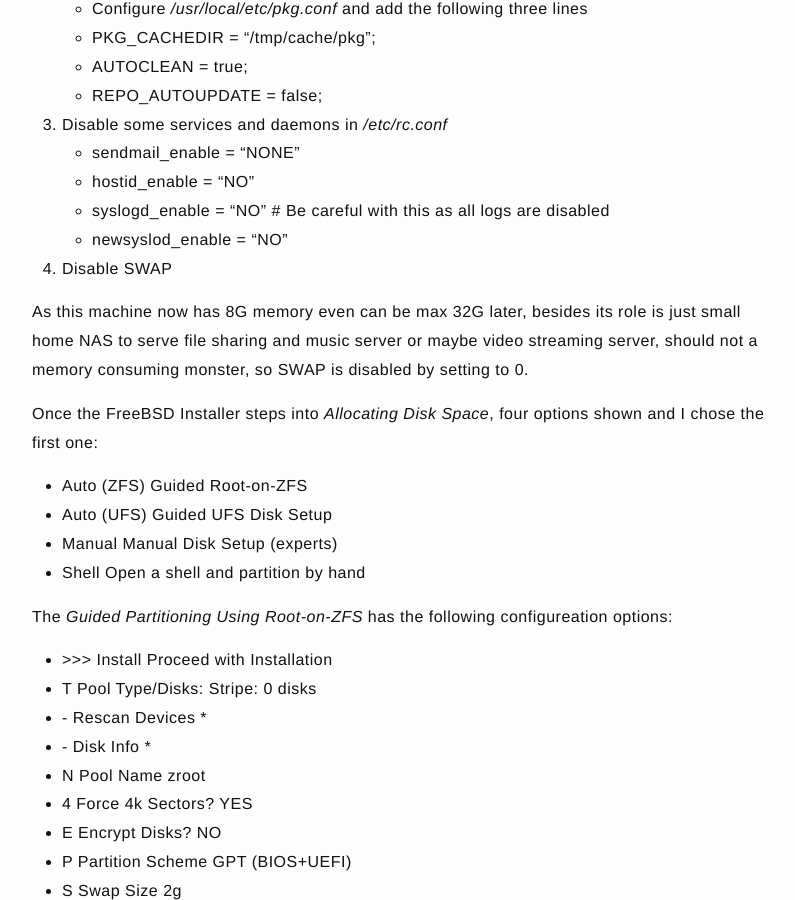
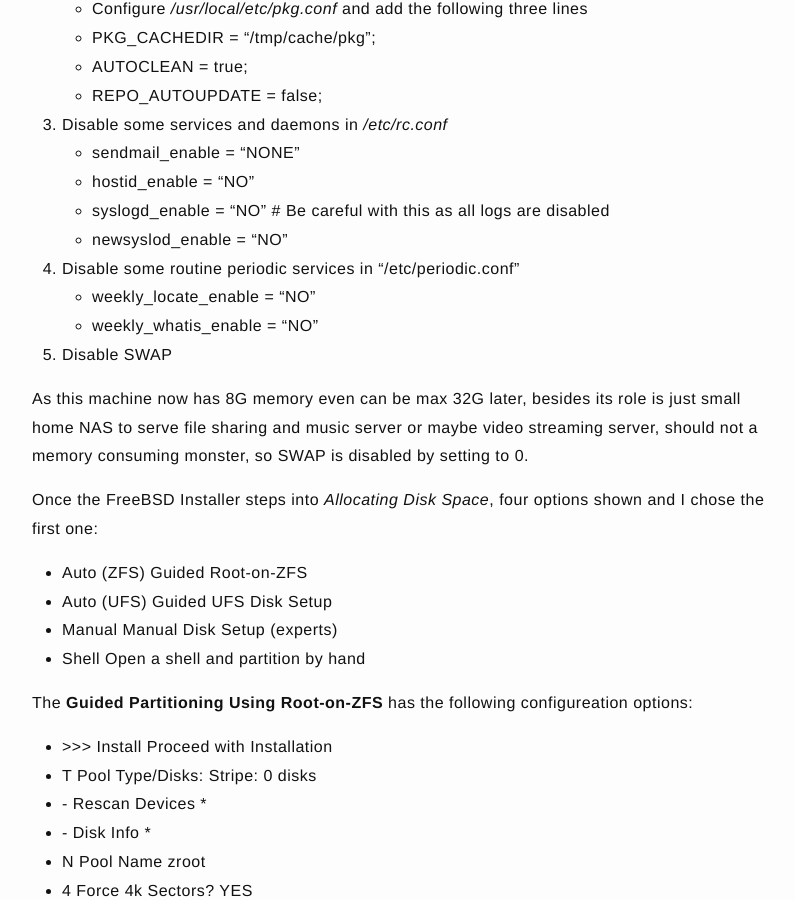
Before and after one commit to jazzi/jazzi.github.io, a Jekyll site: the page built from _posts/2023-12-21-hpe-microserver-gen10-with-freebsd.md, in a window 1280 px wide and 900 px high, scrolled down 1593 px. Shown: the whole window, without its empty margins (238-1033 px from the left). Built offline with Jekyll 4.4.1, drawn with Linux system fonts in a browser that asks for light colours.

Commit message:
fix small errors

```diff
--- a/_posts/2023-12-21-hpe-microserver-gen10-with-freebsd.md
+++ b/_posts/2023-12-21-hpe-microserver-gen10-with-freebsd.md
@@ -56,7 +56,10 @@ There is a 128G SSD there, it's good choice for OS installation however I decide
   * hostid_enable = "NO"
   * syslogd_enable = "NO" # Be careful with this as all logs are disabled
   * newsyslod_enable = "NO"
-4. Disable SWAP
+4. Disable some routine periodic services in "/etc/periodic.conf"
+  * weekly_locate_enable = "NO"
+  * weekly_whatis_enable = "NO"
+5. Disable SWAP
 
 As this machine now has 8G memory even can be max 32G later, besides its role is just small home NAS to serve file sharing and music server or maybe video streaming server, should not a memory consuming monster, so SWAP is disabled by setting to 0.
 
@@ -67,7 +70,7 @@ Once the FreeBSD Installer steps into *Allocating Disk Space*, four options show
 * Manual	Manual Disk Setup (experts)
 * Shell		Open a shell and partition by hand
 
-The *Guided Partitioning Using Root-on-ZFS* has the following configureation options:
+The **Guided Partitioning Using Root-on-ZFS** has the following configureation options:
 
 * \>>> Install		Proceed with Installation
 * T Pool Type/Disks:	Stripe: 0 disks
```
